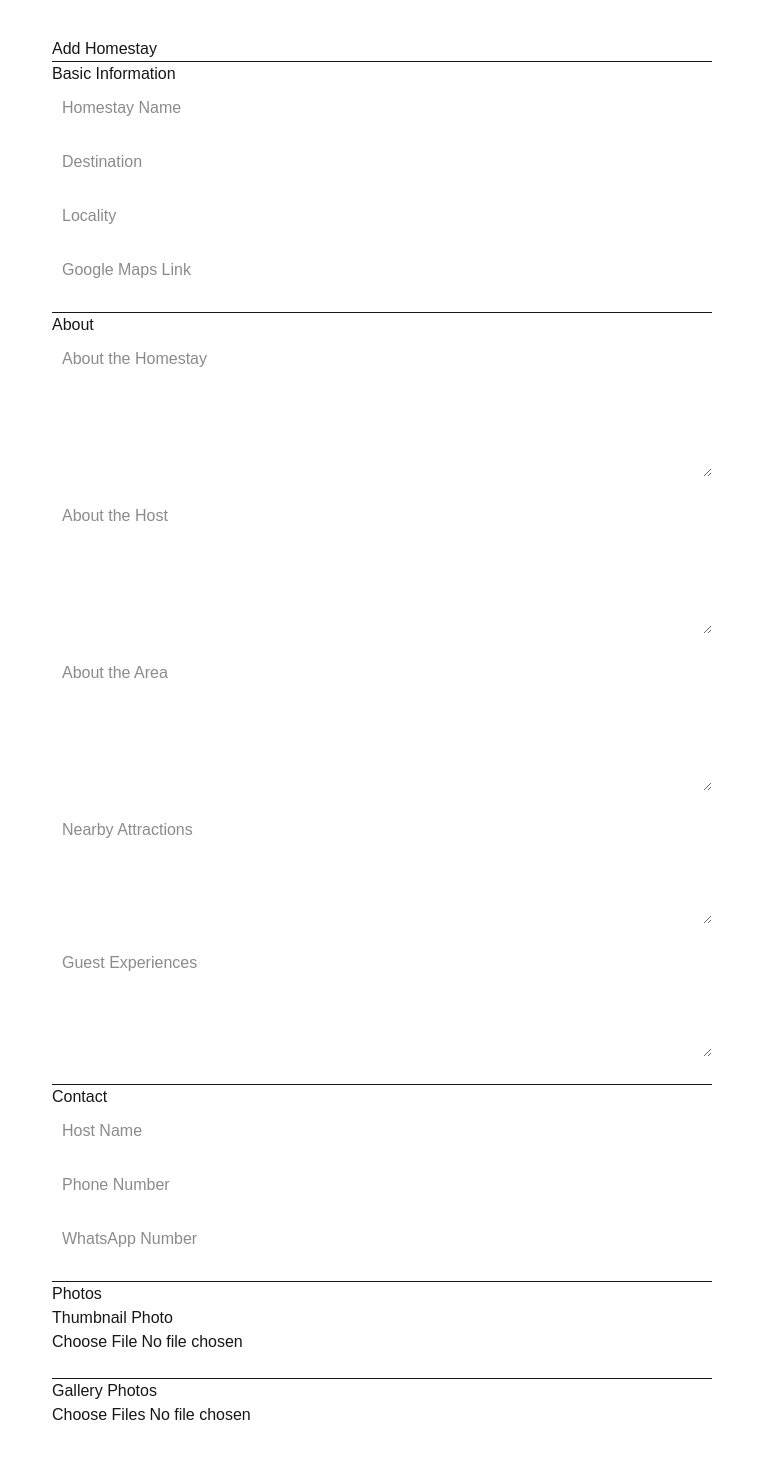
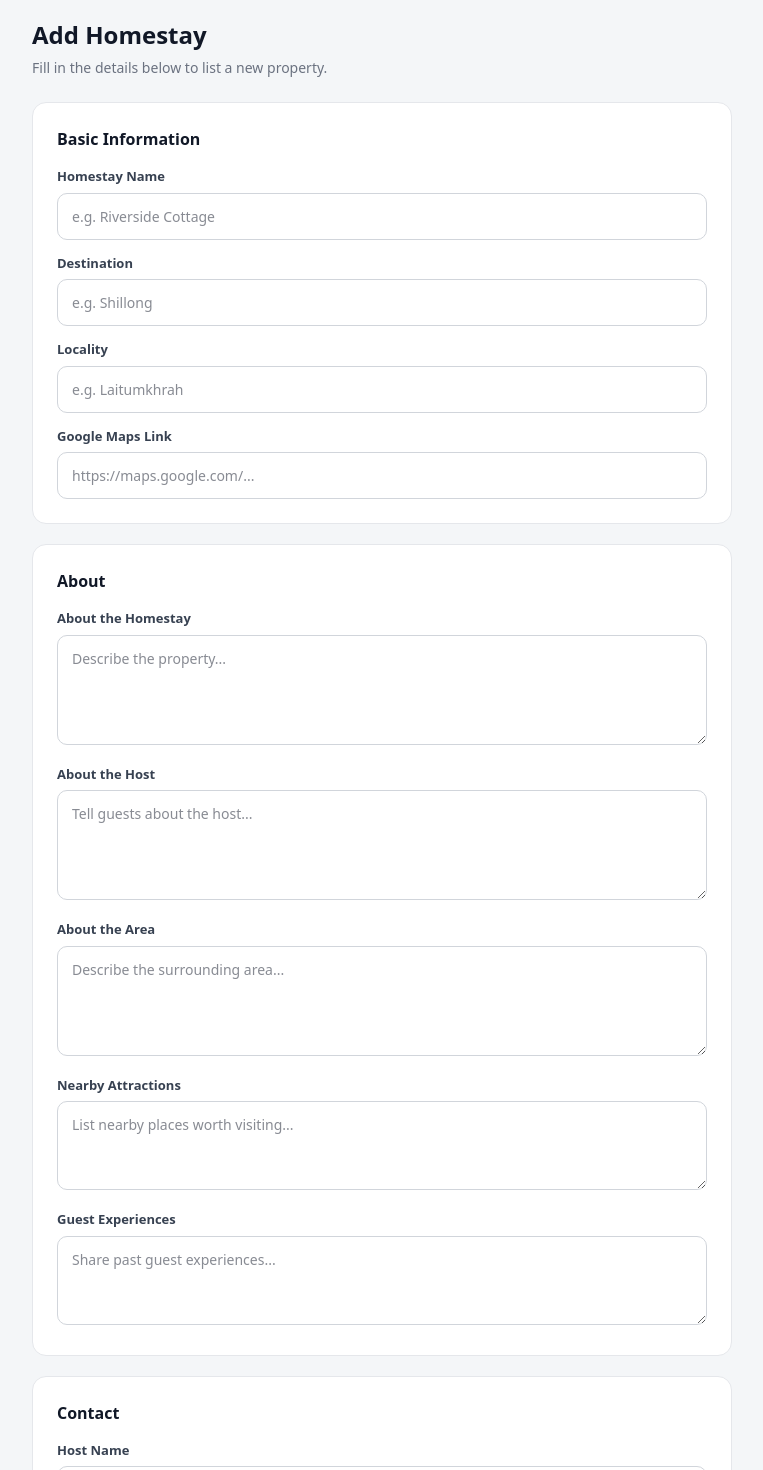
Before and after one commit to Sharp1991/Gone, a Next.js app: page /editor/add-homestay in a window 1280 px wide. Shown: the part 120-1590 px from the top of the page, without its empty margins (258-1021 px from the left). Built offline with nearby package versions, Linux system fonts and the light colour scheme.

Commit message:
Update Add Homestay page UI

```diff
--- a/app/editor/add-homestay/page.tsx
+++ b/app/editor/add-homestay/page.tsx
@@ -2,6 +2,39 @@
 
 import { useState } from "react";
 import { supabase } from "@/lib/supabase";
+
+const inputStyle: React.CSSProperties = {
+  width: "100%",
+  padding: "12px 14px",
+  marginBottom: "14px",
+  fontSize: "14px",
+  borderRadius: "10px",
+  border: "1px solid #d1d5db",
+  outline: "none",
+  boxSizing: "border-box",
+  fontFamily: "inherit",
+};
+
+const textareaStyle: React.CSSProperties = {
+  ...inputStyle,
+  resize: "vertical",
+};
+
+const sectionStyle: React.CSSProperties = {
+  background: "#ffffff",
+  border: "1px solid #e5e7eb",
+  borderRadius: "14px",
+  padding: "24px",
+  marginBottom: "20px",
+};
+
+const labelStyle: React.CSSProperties = {
+  display: "block",
+  fontSize: "13px",
+  fontWeight: 600,
+  color: "#374151",
+  marginBottom: "6px",
+};
 
 export default function AddHomestay() {
   const [loading, setLoading] = useState(false);
@@ -23,12 +56,11 @@ export default function AddHomestay() {
 
   const [thumbnail, setThumbnail] = useState<File | null>(null);
   const [gallery, setGallery] = useState<File[]>([]);
+
   async function saveHomestay() {
     setLoading(true);
 
-    const { error } = await supabase
-      .from("properties")
-      .insert([
+    const { error } = await supabase.from("properties").insert([
       {
         title,
         destination,
@@ -56,125 +88,165 @@ export default function AddHomestay() {
   }
 
   return (
-    <main
+    <div
       style={{
-        maxWidth: "700px",
-        margin: "40px auto",
-        padding: "20px",
+        minHeight: "100vh",
+        background: "#f4f6f8",
+        fontFamily: "system-ui, -apple-system, 'Segoe UI', sans-serif",
+        color: "#111827",
+        padding: "40px 16px",
       }}
     >
-      <h1>Add Homestay</h1>
-      <hr />
+      <main style={{ maxWidth: "700px", margin: "0 auto" }}>
+        <h1
+          style={{
+            fontSize: "24px",
+            fontWeight: 700,
+            margin: "0 0 4px",
+          }}
+        >
+          Add Homestay
+        </h1>
+        <p style={{ margin: "0 0 24px", color: "#6b7280", fontSize: "14px" }}>
+          Fill in the details below to list a new property.
+        </p>
 
-      <h2>Basic Information</h2>
+        {/* BASIC INFO */}
+        <section style={sectionStyle}>
+          <h2 style={{ margin: "0 0 16px", fontSize: "16px", fontWeight: 600 }}>
+            Basic Information
+          </h2>
 
+          <label style={labelStyle}>Homestay Name</label>
           <input
             type="text"
-        placeholder="Homestay Name"
+            placeholder="e.g. Riverside Cottage"
             value={title}
             onChange={(e) => setTitle(e.target.value)}
-        style={{ width: "100%", padding: "10px", marginBottom: "10px" }}
+            style={inputStyle}
           />
 
+          <label style={labelStyle}>Destination</label>
           <input
             type="text"
-        placeholder="Destination"
+            placeholder="e.g. Shillong"
             value={destination}
             onChange={(e) => setDestination(e.target.value)}
-        style={{ width: "100%", padding: "10px", marginBottom: "10px" }}
+            style={inputStyle}
           />
 
+          <label style={labelStyle}>Locality</label>
           <input
             type="text"
-        placeholder="Locality"
+            placeholder="e.g. Laitumkhrah"
             value={location}
             onChange={(e) => setLocation(e.target.value)}
-        style={{ width: "100%", padding: "10px", marginBottom: "10px" }}
+            style={inputStyle}
           />
 
+          <label style={labelStyle}>Google Maps Link</label>
           <input
             type="text"
-        placeholder="Google Maps Link"
+            placeholder="https://maps.google.com/..."
             value={googleMaps}
             onChange={(e) => setGoogleMaps(e.target.value)}
-        style={{ width: "100%", padding: "10px", marginBottom: "20px" }}
+            style={{ ...inputStyle, marginBottom: 0 }}
           />
-      <hr />
+        </section>
 
-      <h2>About</h2>
+        {/* ABOUT */}
+        <section style={sectionStyle}>
+          <h2 style={{ margin: "0 0 16px", fontSize: "16px", fontWeight: 600 }}>
+            About
+          </h2>
 
+          <label style={labelStyle}>About the Homestay</label>
           <textarea
-        placeholder="About the Homestay"
+            placeholder="Describe the property..."
             value={description}
             onChange={(e) => setDescription(e.target.value)}
-        rows={5}
-        style={{ width: "100%", padding: "10px", marginBottom: "10px" }}
+            rows={4}
+            style={textareaStyle}
           />
 
+          <label style={labelStyle}>About the Host</label>
           <textarea
-        placeholder="About the Host"
+            placeholder="Tell guests about the host..."
             value={aboutHost}
             onChange={(e) => setAboutHost(e.target.value)}
-        rows={5}
-        style={{ width: "100%", padding: "10px", marginBottom: "10px" }}
+            rows={4}
+            style={textareaStyle}
           />
 
+          <label style={labelStyle}>About the Area</label>
           <textarea
-        placeholder="About the Area"
+            placeholder="Describe the surrounding area..."
             value={aboutArea}
             onChange={(e) => setAboutArea(e.target.value)}
-        rows={5}
-        style={{ width: "100%", padding: "10px", marginBottom: "10px" }}
+            rows={4}
+            style={textareaStyle}
           />
 
+          <label style={labelStyle}>Nearby Attractions</label>
           <textarea
-        placeholder="Nearby Attractions"
+            placeholder="List nearby places worth visiting..."
             value={nearbyAttractions}
             onChange={(e) => setNearbyAttractions(e.target.value)}
-        rows={4}
-        style={{ width: "100%", padding: "10px", marginBottom: "10px" }}
+            rows={3}
+            style={textareaStyle}
           />
 
+          <label style={labelStyle}>Guest Experiences</label>
           <textarea
-        placeholder="Guest Experiences"
+            placeholder="Share past guest experiences..."
             value={guestExperiences}
             onChange={(e) => setGuestExperiences(e.target.value)}
-        rows={4}
-        style={{ width: "100%", padding: "10px", marginBottom: "20px" }}
+            rows={3}
+            style={{ ...textareaStyle, marginBottom: 0 }}
           />
-      <hr />
+        </section>
 
-      <h2>Contact</h2>
+        {/* CONTACT */}
+        <section style={sectionStyle}>
+          <h2 style={{ margin: "0 0 16px", fontSize: "16px", fontWeight: 600 }}>
+            Contact
+          </h2>
 
+          <label style={labelStyle}>Host Name</label>
           <input
             type="text"
-        placeholder="Host Name"
+            placeholder="Full name"
             value={hostName}
             onChange={(e) => setHostName(e.target.value)}
-        style={{ width: "100%", padding: "10px", marginBottom: "10px" }}
+            style={inputStyle}
           />
 
+          <label style={labelStyle}>Phone Number</label>
           <input
             type="text"
-        placeholder="Phone Number"
+            placeholder="+91..."
             value={contact}
             onChange={(e) => setContact(e.target.value)}
-        style={{ width: "100%", padding: "10px", marginBottom: "10px" }}
+            style={inputStyle}
           />
 
+          <label style={labelStyle}>WhatsApp Number</label>
           <input
             type="text"
-        placeholder="WhatsApp Number"
+            placeholder="+91..."
             value={whatsapp}
             onChange={(e) => setWhatsapp(e.target.value)}
-        style={{ width: "100%", padding: "10px", marginBottom: "20px" }}
+            style={{ ...inputStyle, marginBottom: 0 }}
           />
-<hr />
+        </section>
 
-<h2>Photos</h2>
+        {/* PHOTOS */}
+        <section style={sectionStyle}>
+          <h2 style={{ margin: "0 0 16px", fontSize: "16px", fontWeight: 600 }}>
+            Photos
+          </h2>
 
-<h3>Thumbnail Photo</h3>
-
+          <label style={labelStyle}>Thumbnail Photo</label>
           <input
             type="file"
             accept="image/*"
@@ -183,21 +255,17 @@ export default function AddHomestay() {
                 setThumbnail(e.target.files[0]);
               }
             }}
+            style={{ marginBottom: "8px" }}
           />
-
-<br />
-<br />
-
           {thumbnail && (
-  <p>
+            <p style={{ fontSize: "13px", color: "#374151", margin: "0 0 16px" }}>
               Selected: <strong>{thumbnail.name}</strong>
             </p>
           )}
 
-<hr />
+          <hr style={{ border: "none", borderTop: "1px solid #e5e7eb", margin: "16px 0" }} />
 
-<h3>Gallery Photos</h3>
-
+          <label style={labelStyle}>Gallery Photos</label>
           <input
             type="file"
             accept="image/*"
@@ -207,24 +275,19 @@ export default function AddHomestay() {
                 setGallery(Array.from(e.target.files));
               }
             }}
+            style={{ marginBottom: "8px" }}
           />
-
-<br />
-<br />
-
           {gallery.length > 0 && (
-  <div>
+            <div style={{ fontSize: "13px", color: "#374151" }}>
               <strong>{gallery.length} photo(s) selected</strong>
-
-    <ul>
+              <ul style={{ margin: "6px 0 0", paddingLeft: "18px" }}>
                 {gallery.map((photo, index) => (
                   <li key={index}>{photo.name}</li>
                 ))}
               </ul>
             </div>
           )}
-
-<br />
+        </section>
 
         <button
           onClick={saveHomestay}
@@ -232,13 +295,19 @@ export default function AddHomestay() {
           style={{
             width: "100%",
             padding: "15px",
-          fontSize: "16px",
-          cursor: "pointer",
+            fontSize: "15px",
+            fontWeight: 600,
+            color: "#ffffff",
+            background: loading ? "#93c5fd" : "#2563eb",
+            border: "none",
+            borderRadius: "10px",
+            cursor: loading ? "not-allowed" : "pointer",
+            transition: "background 0.15s ease",
           }}
         >
           {loading ? "Saving..." : "Save Homestay"}
         </button>
-
       </main>
+    </div>
   );
 }
--- a/app/editor/dashboard/page.tsx
+++ b/app/editor/dashboard/page.tsx
@@ -7,7 +7,6 @@ import HomestayList from "@/components/HomestayList";
 export default function Dashboard() {
   const [showForm, setShowForm] = useState(false);
 
-  // ✅ FIX: TypeScript-safe but same behavior
   const homestays = [] as any[];
 
   function handleEdit(id: string) {
@@ -19,30 +18,80 @@ export default function Dashboard() {
   }
 
   return (
-    <main style={{ padding: "30px", maxWidth: "900px", margin: "auto" }}>
-      <h1>GooNortheast Admin</h1>
+    <main
+      style={{
+        minHeight: "100vh",
+        background: "#f4f6f8",
+        padding: "40px 20px",
+        fontFamily: "sans-serif",
+      }}
+    >
+      {/* Header */}
+      <div
+        style={{
+          maxWidth: "900px",
+          margin: "auto",
+          marginBottom: "20px",
+        }}
+      >
+        <h1 style={{ margin: 0, fontSize: "28px" }}>
+          GooNortheast Admin Panel
+        </h1>
+        <p style={{ color: "#666", marginTop: "5px" }}>
+          Manage your homestays efficiently
+        </p>
+      </div>
 
-      <hr />
-
+      {/* Card container */}
+      <div
+        style={{
+          maxWidth: "900px",
+          margin: "auto",
+          background: "#fff",
+          padding: "20px",
+          borderRadius: "12px",
+          boxShadow: "0 4px 12px rgba(0,0,0,0.08)",
+        }}
+      >
+        {/* Button */}
         <button
           onClick={() => setShowForm(!showForm)}
           style={{
-          padding: "12px 20px",
+            padding: "12px 18px",
+            background: showForm ? "#ff4d4f" : "#1677ff",
+            color: "white",
+            border: "none",
+            borderRadius: "8px",
+            cursor: "pointer",
+            fontSize: "14px",
             marginBottom: "20px",
           }}
         >
-        {showForm ? "Close Form" : "➕ Add Homestay"}
+          {showForm ? "Close Form" : "➕ Add New Homestay"}
         </button>
 
-      {showForm && <HomestayForm />}
+        {/* Form */}
+        {showForm && (
+          <div
+            style={{
+              marginBottom: "20px",
+              padding: "15px",
+              border: "1px solid #eee",
+              borderRadius: "10px",
+              background: "#fafafa",
+            }}
+          >
+            <HomestayForm />
+          </div>
+        )}
 
-      <hr />
-
+        {/* List */}
         <HomestayList
           homestays={homestays}
           onEdit={handleEdit}
           onDelete={handleDelete}
         />
+      </div>
     </main>
   );
 }
```
Also changed, not shown: app/editor/page.tsx (+66 -26 lines). Lines whose indentation alone changed are shown as unchanged.
